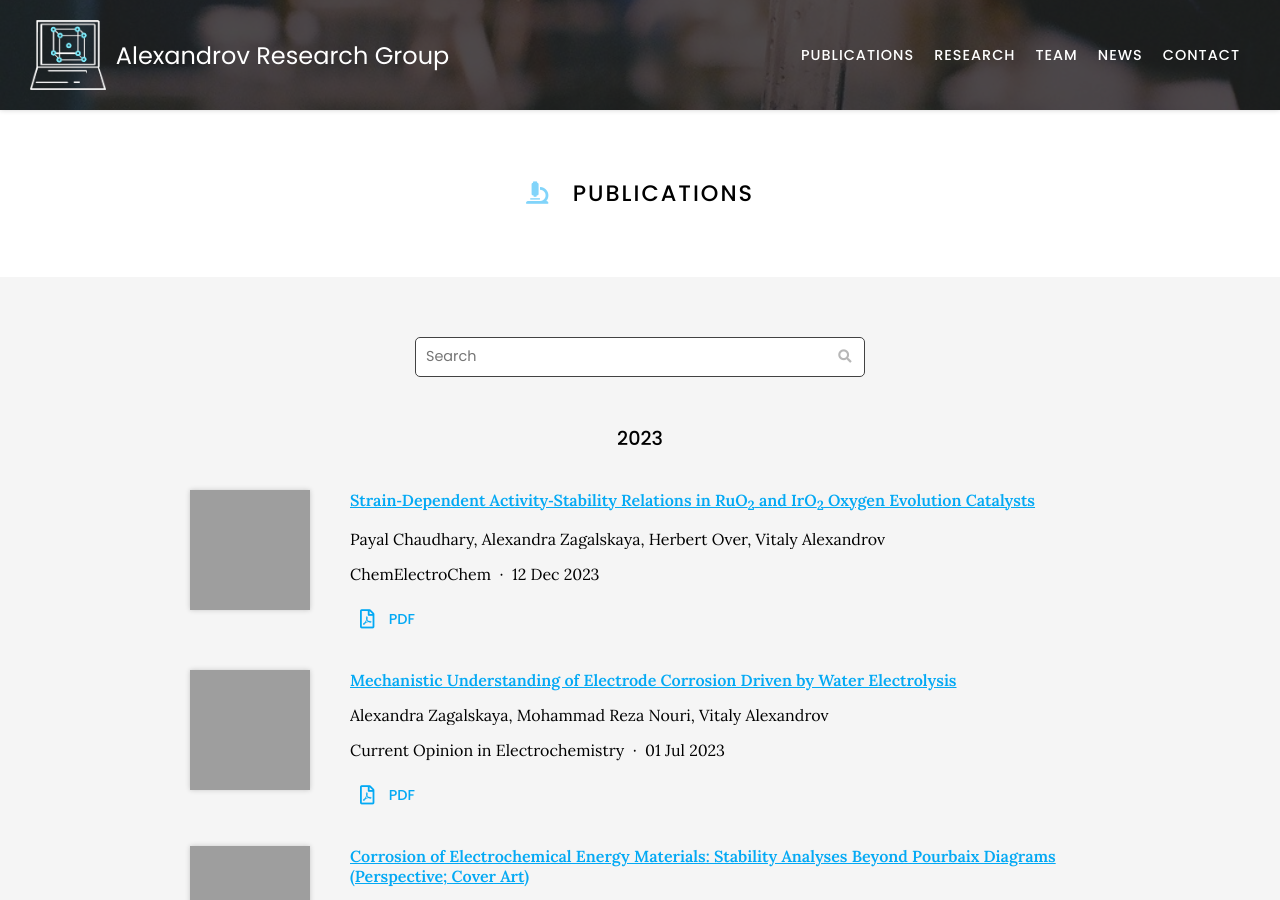
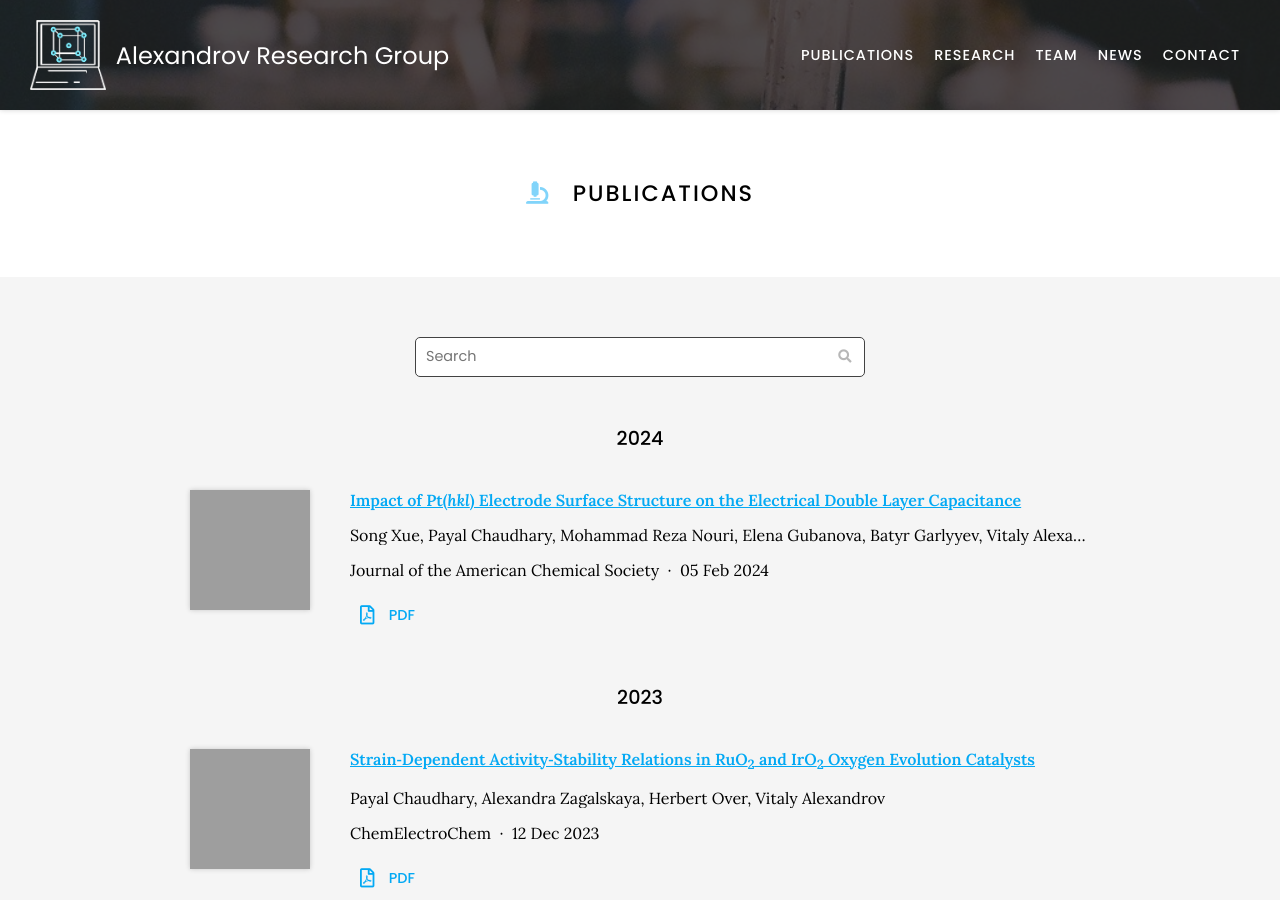
Before and after one commit to valexandrov/webpage, a Jekyll site: the page built from publications/index.md, in a window 1280 px wide and 900 px high. Built offline with Jekyll 4.4.1, drawn with Linux system fonts in a browser that asks for light colours; nearby versions of some CDN libraries; grey boxes are pictures that could not be loaded.

Commit message:
Generate citations

```diff
--- a/_data/citations.yaml
+++ b/_data/citations.yaml
@@ -1,5 +1,23 @@
 # GENERATED AUTOMATICALLY, DO NOT EDIT
 
+- id: doi:10.1021/jacs.3c11403
+  title: Impact of Pt(<i>hkl</i>) Electrode Surface Structure on the Electrical Double
+    Layer Capacitance
+  authors:
+  - Song Xue
+  - Payal Chaudhary
+  - Mohammad Reza Nouri
+  - Elena Gubanova
+  - Batyr Garlyyev
+  - Vitaly Alexandrov
+  - Aliaksandr S. Bandarenka
+  publisher: Journal of the American Chemical Society
+  date: '2024-02-05'
+  link: https://doi.org/gtg4fh
+  image: https://pubs.acs.org/cms/10.1021/jacs.3c11403/asset/images/medium/ja3c11403_0007.gif
+  extra-links:
+  - type: pdf
+    link: https://valexandrov.github.io/webpage/papers/JACS2024.pdf
 - id: doi:10.1002/celc.202300659
   title: "Strain\u2010Dependent Activity\u2010Stability Relations in RuO<sub>2</sub>\
     \ and IrO<sub>2</sub> Oxygen Evolution Catalysts"
```
